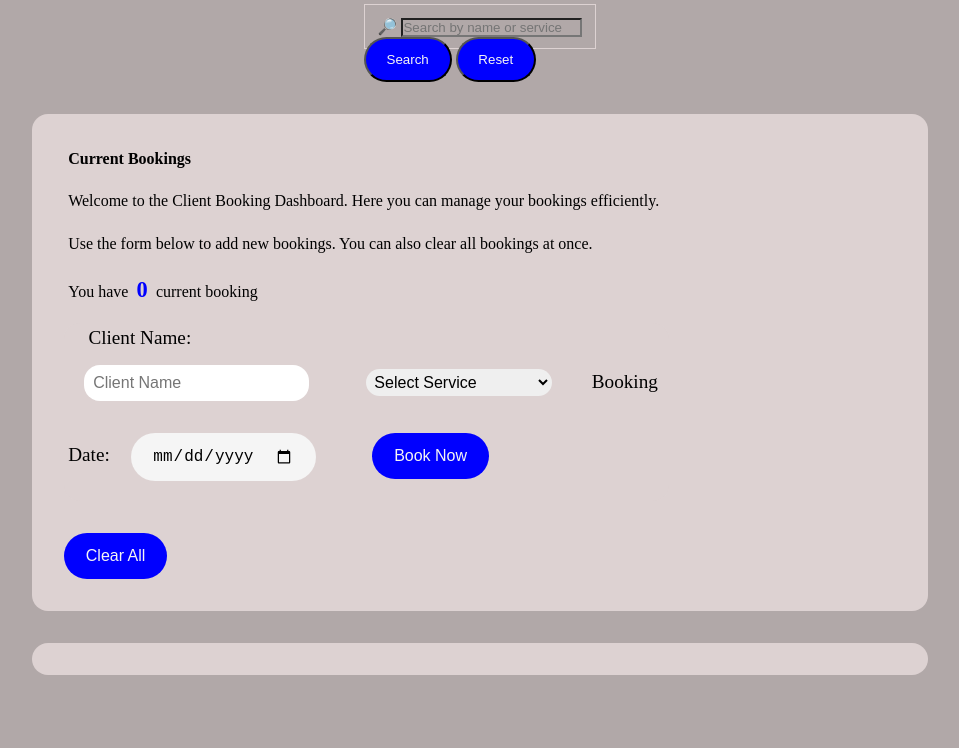
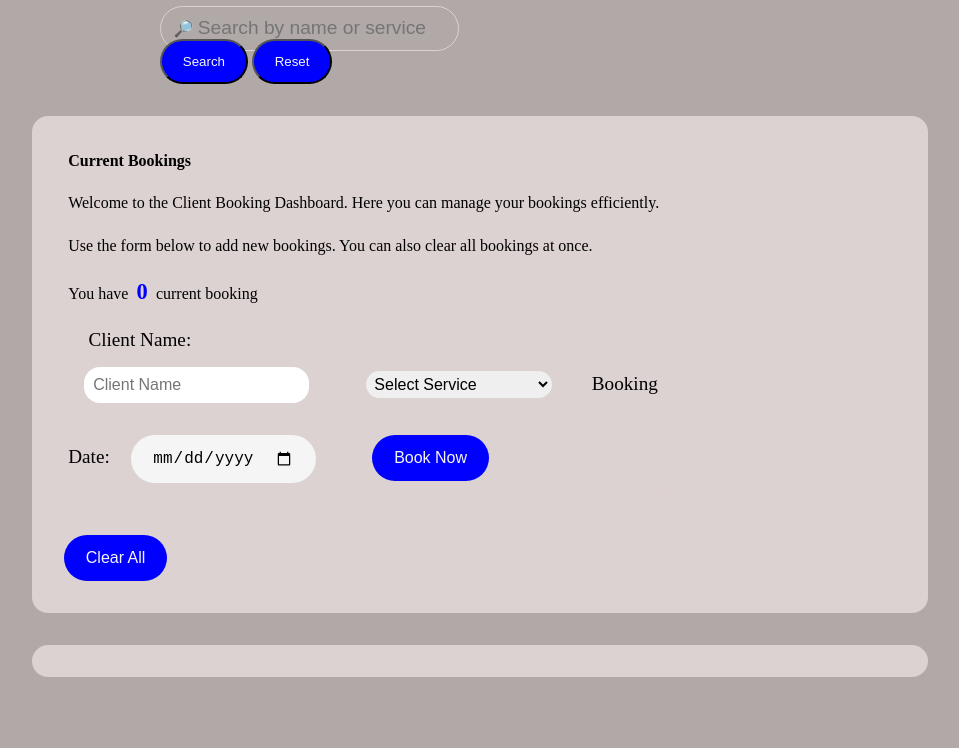
Before and after one commit to Phoenix-Domain/DashReserve, a plain HTML site: page index.html in a window 1280 px wide. Shown: the part 52-800 px from the top of the page, without its empty margins (160-1119 px from the left). Drawn offline with Linux system fonts and the light colour scheme.

Commit message:
Style search input

```diff
--- a/assets/src/css/style.css
+++ b/assets/src/css/style.css
@@ -69,19 +69,27 @@ header h1{
 
 #searchInput{
   background: var(--body-bg-color);
+  border:none;
+  font-size: 1.2rem;
 }
 
 #searchInput:focus{
   border:none;
+  outline:none;
 }
 
 #searchInputLabel{
-  border:1px solid black;
   padding: 0.8rem;
-  width:100%;
   border:1px solid var(--card-bg-color);
+  border-radius: 2rem;
+  color:var(--btn-bg-color);
   background: var(--body-bg-color);
 }
+
+#searchInputLabel:focus{
+  box-shadow: 0 0 5px var(--accent-color);
+}
+
 
 #count{
   font-weight:bold;
@@ -96,6 +104,6 @@ header h1{
 }
 
 #searchBar{
-  width:fit-content;
+  width:50%;
   margin:2rem auto;
 }
```
